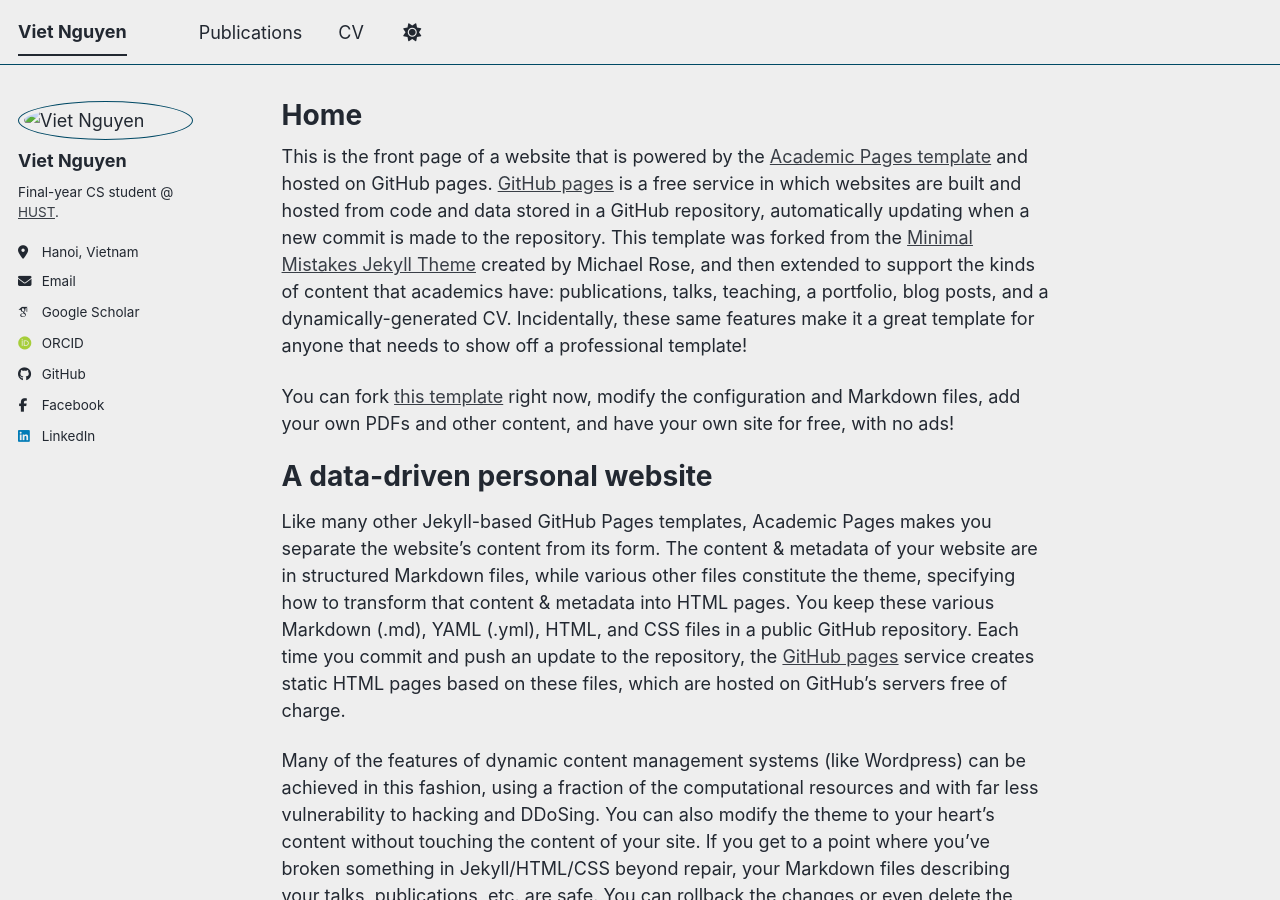
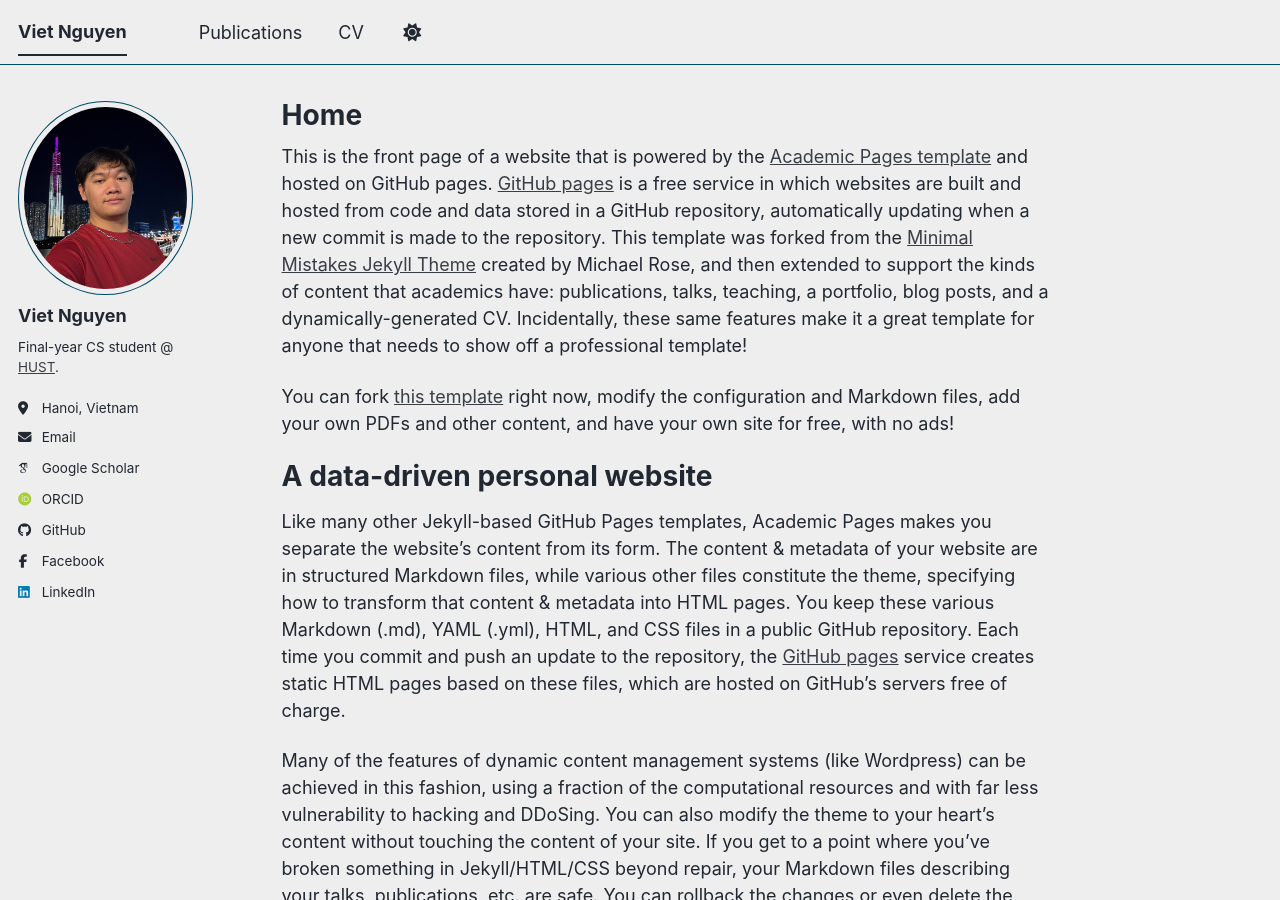
Before and after one commit to hsgsstudent/hsgsstudent.github.io, a Jekyll site: the page built from _pages/about.md, in a window 1280 px wide and 900 px high. Built offline with Jekyll 4.4.1, drawn with Linux system fonts in a browser that asks for light colours; some web fonts are replaced; a script bundle is joined from its source files by our own code; library files that are not in the unit come from our copies.

Commit message:
Update avatar path in configuration file

```diff
--- a/_config.yml
+++ b/_config.yml
@@ -22,7 +22,7 @@
 #               Additional customization can be done by editing /_includes/author-profile.html
 author:
   # Biographic information
-  avatar           : "images/viet.jpeg"
+  avatar           : "viet.jpeg"
   name             : "Viet Nguyen"
   bio              : "Final-year CS student @ <a href='https://www.hust.edu.vn' target='_blank'>HUST</a>."
   location         : "Hanoi, Vietnam"
```
